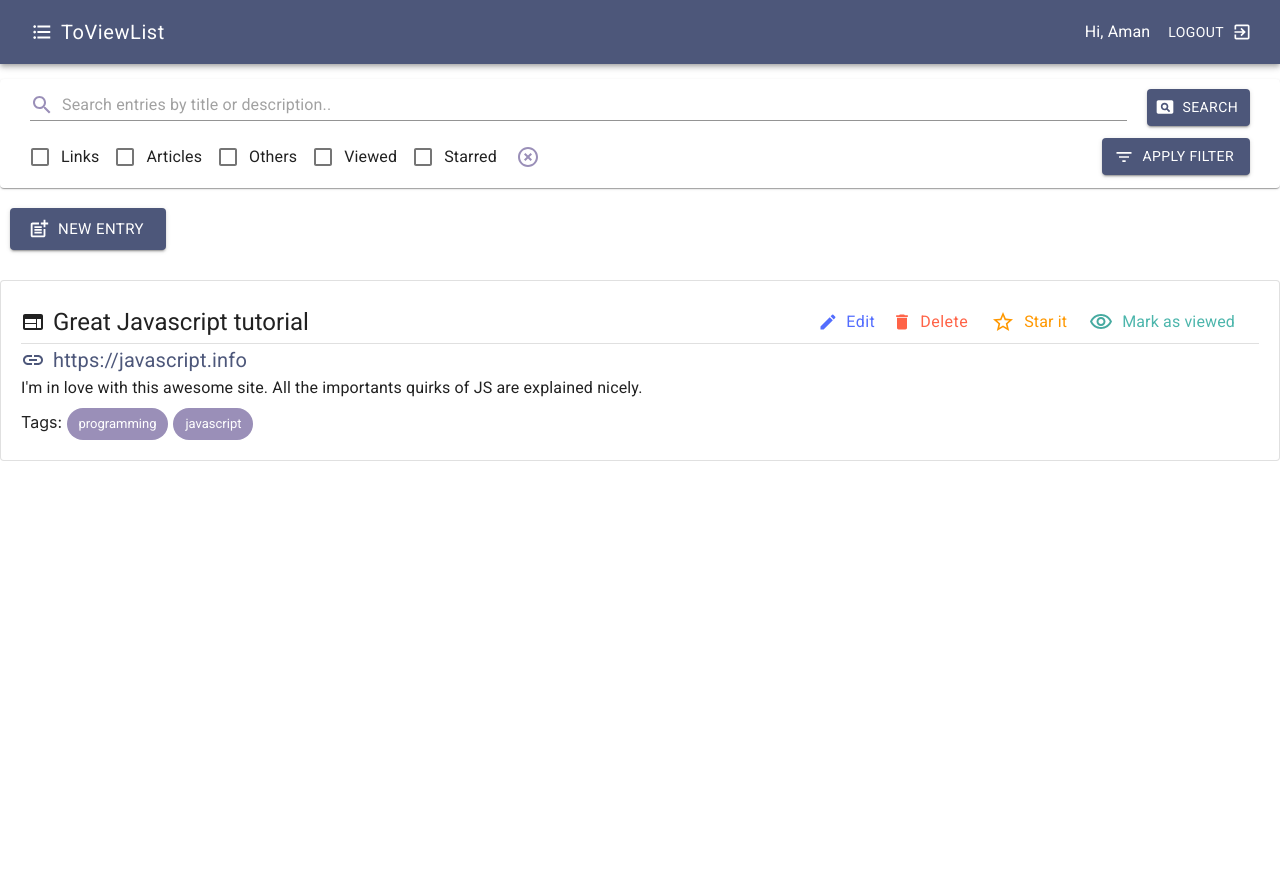
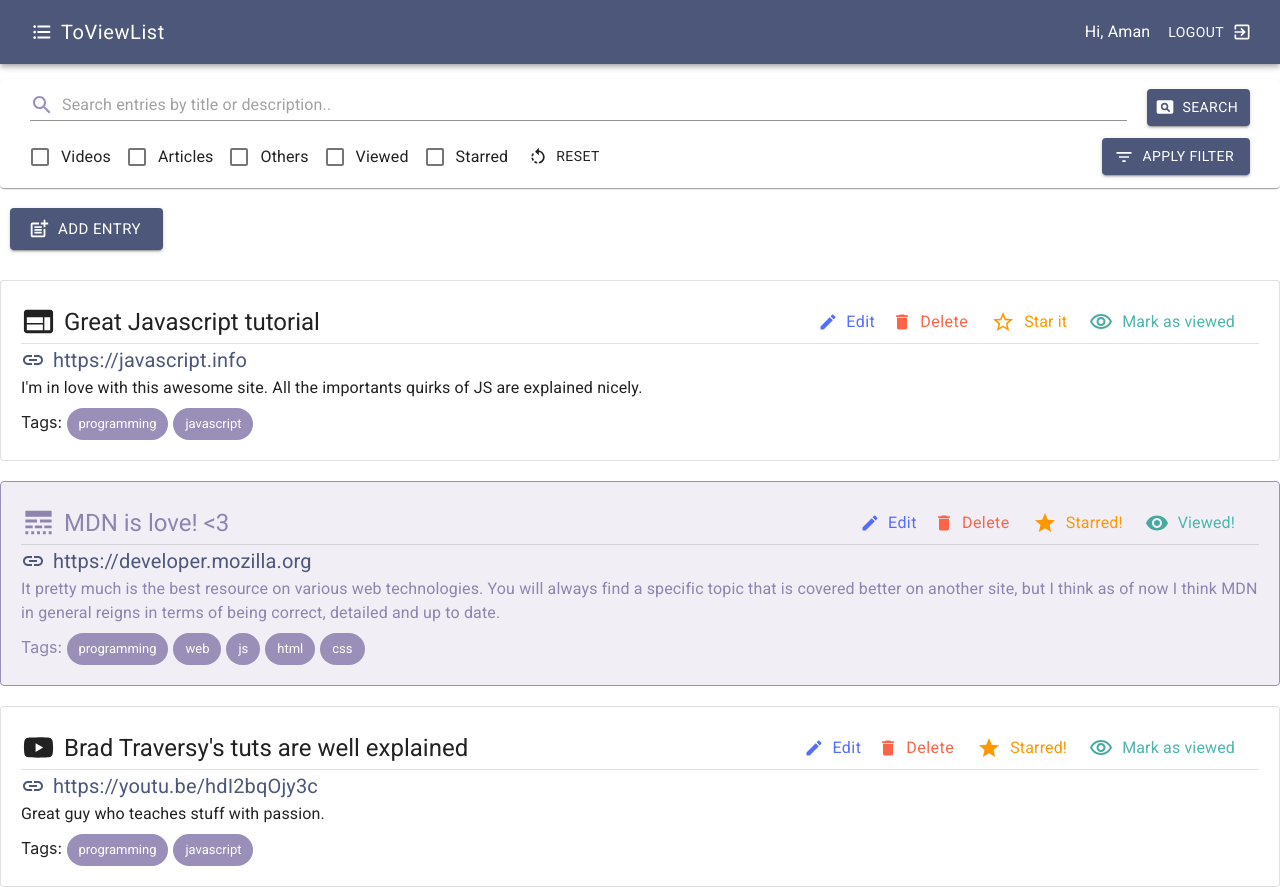
Before and after one commit to amand33p/to-view-list, a React (Create React App) app in the folder client/: page / in a window 1280 px wide. Before the commit the page ends 800 px from the top, so only its background shows below. Built offline with nearby package versions, Linux system fonts and the light colour scheme.

Commit message:
filter functionality added

```diff
--- a/client/src/components/Card.js
+++ b/client/src/components/Card.js
@@ -24,9 +24,10 @@
 import YouTubeIcon from '@material-ui/icons/YouTube';
 import EditIcon from '@material-ui/icons/Edit';
 import DeleteIcon from '@material-ui/icons/Delete';
+import LineStyleIcon from '@material-ui/icons/LineStyle';
 
-const Card = ({ entries }) => {
-  const { title, link, description, tags, type, viewed, starred } = entries;
+const Card = ({ entry }) => {
+  const { title, link, description, tags, type, viewed, starred } = entry;
 
   const [isStarred, setIsStarred] = useState(starred === 'true');
   const [isViewed, setIsViewed] = useState(viewed === 'true');
@@ -94,22 +95,12 @@
       },
       marginRight: 5,
     },
-    star: {
-      '&:hover': {
-        backgroundColor: '#ffefd8',
-      },
-    },
     starButton: {
       borderRadius: 4,
       marginLeft: 1,
       paddingRight: 8,
       '&:hover': {
         backgroundColor: '#ffefd8',
-      },
-    },
-    view: {
-      '&:hover': {
-        backgroundColor: '#d8efed',
       },
     },
     viewButton: {
@@ -153,10 +144,12 @@
       <div className={classes.cardTitle}>
         <Typography variant="h5" className={classes.linkTitle}>
           {type === 'article' ? (
-            <WebIcon style={{ marginRight: 8 }} />
+            <WebIcon style={{ marginRight: 8 }} fontSize="large" />
           ) : type === 'video' ? (
-            <YouTubeIcon style={{ marginRight: 8 }} />
-          ) : null}
+            <YouTubeIcon style={{ marginRight: 8 }} fontSize="large" />
+          ) : (
+            <LineStyleIcon style={{ marginRight: 8 }} fontSize="large" />
+          )}
           {title}
         </Typography>
 
@@ -192,6 +185,7 @@
           <FormControlLabel
             control={
               <Checkbox
+                checked={isStarred}
                 icon={<StarBorderIcon style={{ color: '#ff9800' }} />}
                 checkedIcon={<StarIcon style={{ color: '#ff9800' }} />}
                 className={classes.star}
@@ -205,6 +199,7 @@
           <FormControlLabel
             control={
               <Checkbox
+                checked={isViewed}
                 icon={<VisibilityOutlinedIcon style={{ color: '#46aaa0' }} />}
                 checkedIcon={<VisibilityIcon style={{ color: '#46aaa0' }} />}
                 className={classes.view}
--- a/client/src/components/EntriesDisplay.js
+++ b/client/src/components/EntriesDisplay.js
@@ -1,20 +1,78 @@
 import React from 'react';
+import { useStateValue } from '../context/entry/entryState';
 import Card from './Card';
 
 const EntriesDisplay = () => {
-  const entries = {
-    title: 'Great Javascript tutorial',
-    link: 'javascript.info',
-    description: `I'm in love with this awesome site. All the importants quirks of JS are explained nicely.`,
-    tags: ['programming', 'javascript'],
-    type: 'article',
-    viewed: 'false',
-    starred: 'false',
+  const [{ entries, filter }, dispatch] = useStateValue();
+
+  /*const filterEntries = () => {
+    if (filter.videos) {
+      filteredEntries = filteredEntries.filter((e) => e.type === 'video');
+    }
+
+    if (filter.articles) {
+      filteredEntries = filteredEntries.filter((e) => e.type === 'article');
+    }
+
+    if (filter.others) {
+      filteredEntries = filteredEntries.filter((e) => e.type === 'other');
+    }
+
+    if (filter.viewed) {
+      filteredEntries = filteredEntries.filter((e) => e.viewed === 'true');
+    }
+
+    if (filter.starred) {
+      filteredEntries = filteredEntries.filter((e) => e.starred === 'true');
+    }
+
+    return filteredEntries;
+  };*/
+
+  let array = [];
+
+  const filterEntries = () => {
+    if (
+      Object.keys(filter).length === 0 ||
+      Object.values(filter).filter((v) => v === false).length ===
+        Object.keys(filter).length
+    ) {
+      return entries;
+    }
+
+    if (filter.videos) {
+      const filtered = entries.filter((e) => e.type === 'video');
+      filtered.forEach((f) => (!array.includes(f) ? array.push(f) : null));
+    }
+
+    if (filter.articles) {
+      const filtered = entries.filter((e) => e.type === 'article');
+      filtered.forEach((f) => (!array.includes(f) ? array.push(f) : null));
+    }
+
+    if (filter.others) {
+      const filtered = entries.filter((e) => e.type === 'other');
+      filtered.forEach((f) => (!array.includes(f) ? array.push(f) : null));
+    }
+
+    if (filter.viewed) {
+      const filtered = entries.filter((e) => e.viewed === 'true');
+      filtered.forEach((f) => (!array.includes(f) ? array.push(f) : null));
+    }
+
+    if (filter.starred) {
+      const filtered = entries.filter((e) => e.starred === 'true');
+      filtered.forEach((f) => (!array.includes(f) ? array.push(f) : null));
+    }
+
+    return array;
   };
 
   return (
     <div>
-      <Card entries={entries} />
+      {filterEntries().map((entry) => (
+        <Card key={entry.id} entry={entry} />
+      ))}
     </div>
   );
 };
--- a/client/src/components/Filter.js
+++ b/client/src/components/Filter.js
@@ -1,9 +1,10 @@
 import React, { useState } from 'react';
+import { useStateValue } from '../context/entry/entryState';
+import { setFilterValues, resetFilter } from '../context/entry/entryReducer';
 
 import {
   FormControl,
   Button,
-  IconButton,
   FormGroup,
   FormControlLabel,
   Checkbox,
@@ -11,7 +12,7 @@
 
 import { makeStyles } from '@material-ui/core/styles';
 import FilterListIcon from '@material-ui/icons/FilterList';
-import HighlightOffIcon from '@material-ui/icons/HighlightOff';
+import RotateLeftIcon from '@material-ui/icons/RotateLeft';
 
 const useStyles = makeStyles((theme) => ({
   root: {
@@ -36,8 +37,9 @@
 }));
 
 const Filter = () => {
+  const [, dispatch] = useStateValue();
   const [filter, setFilter] = useState({
-    links: false,
+    videos: false,
     articles: false,
     others: false,
     viewed: false,
@@ -46,7 +48,7 @@
 
   const classes = useStyles();
 
-  const { links, articles, others, viewed, starred } = filter;
+  const { videos, articles, others, viewed, starred } = filter;
 
   const handleCheckboxChange = (event) => {
     setFilter({ ...filter, [event.target.name]: event.target.checked });
@@ -54,17 +56,18 @@
 
   const handleApplyFilter = (e) => {
     e.preventDefault();
-    console.log('filter applied', filter);
+    dispatch(setFilterValues(filter));
   };
 
   const handleUncheck = () => {
     setFilter({
-      links: false,
+      videos: false,
       articles: false,
       others: false,
       viewed: false,
       starred: false,
     });
+    dispatch(resetFilter());
   };
 
   return (
@@ -77,12 +80,12 @@
         <FormControlLabel
           control={
             <Checkbox
-              checked={links}
+              checked={videos}
               onChange={handleCheckboxChange}
-              name="links"
+              name="videos"
             />
           }
-          label="Links"
+          label="Videos"
         />
         <FormControlLabel
           control={
@@ -124,14 +127,9 @@
           }
           label="Starred"
         />
-        <IconButton
-          onClick={handleUncheck}
-          variant="outlined"
-          color="secondary"
-          size="small"
-        >
-          <HighlightOffIcon />
-        </IconButton>
+        <Button onClick={handleUncheck} startIcon={<RotateLeftIcon />}>
+          Reset
+        </Button>
       </FormGroup>
 
       <Button
--- a/client/src/components/Routes.js
+++ b/client/src/components/Routes.js
@@ -25,7 +25,7 @@
           color="primary"
           startIcon={<PostAddIcon />}
         >
-          New Entry
+          Add Entry
         </Button>
         <EntriesDisplay />
       </Route>
--- a/client/src/context/entry/entryContext.js
+++ /dev/null
@@ -1,5 +0,0 @@
-import { createContext } from 'react';
-
-const entryContext = createContext();
-
-export default entryContext;
--- a/client/src/context/entry/entryReducer.js
+++ b/client/src/context/entry/entryReducer.js
@@ -0,0 +1,31 @@
+const entryReducer = (state, action) => {
+  switch (action.type) {
+    case 'SET_FILTER':
+      return {
+        ...state,
+        filter: action.payload,
+      };
+    case 'RESET_FILTER':
+      return {
+        ...state,
+        filter: {},
+      };
+    default:
+      return state;
+  }
+};
+
+export const setFilterValues = (itemsToFilter) => {
+  return {
+    type: 'SET_FILTER',
+    payload: itemsToFilter,
+  };
+};
+
+export const resetFilter = () => {
+  return {
+    type: 'RESET_FILTER',
+  };
+};
+
+export default entryReducer;
--- a/client/src/context/entry/entryState.js
+++ b/client/src/context/entry/entryState.js
@@ -1,14 +1,52 @@
-import React, { useReducer } from 'react';
-import EntryContext from './entryContext';
+import React, { useReducer, createContext, useContext } from 'react';
+import entryReducer from './entryReducer';
 
-const entryState = ({ children }) => {
-  const initialState = {
-    entries: [],
-  };
-
-  const [state, dispatch] = useReducer();
-
-  return <EntryContext.Provider>{children}</EntryContext.Provider>;
+const initialState = {
+  entries: [
+    {
+      title: 'Great Javascript tutorial',
+      link: 'javascript.info',
+      description: `I'm in love with this awesome site. All the importants quirks of JS are explained nicely.`,
+      tags: ['programming', 'javascript'],
+      type: 'article',
+      viewed: 'false',
+      starred: 'false',
+      id: '1',
+    },
+    {
+      title: 'MDN is love! <3',
+      link: 'developer.mozilla.org',
+      description: `It pretty much is the best resource on various web technologies. You will always find a specific topic that is covered better on another site, but I think as of now I think MDN in general reigns in terms of being correct, detailed and up to date.`,
+      tags: ['programming', 'web', 'js', 'html', 'css'],
+      type: 'other',
+      viewed: 'true',
+      starred: 'true',
+      id: '2',
+    },
+    {
+      title: `Brad Traversy's tuts are well explained`,
+      link: 'https://youtu.be/hdI2bqOjy3c',
+      description: `Great guy who teaches stuff with passion.`,
+      tags: ['programming', 'javascript'],
+      type: 'video',
+      viewed: 'false',
+      starred: 'true',
+      id: '3',
+    },
+  ],
+  filter: {},
 };
 
-export default entryState;
+const EntryContext = createContext();
+
+export const EntryStateProvider = ({ children }) => {
+  const [state, dispatch] = useReducer(entryReducer, initialState);
+
+  return (
+    <EntryContext.Provider value={[state, dispatch]}>
+      {children}
+    </EntryContext.Provider>
+  );
+};
+
+export const useStateValue = () => useContext(EntryContext);
--- a/client/src/index.js
+++ b/client/src/index.js
@@ -1,13 +1,17 @@
 import React from 'react';
 import ReactDOM from 'react-dom';
+import App from './App';
+import { BrowserRouter as Router } from 'react-router-dom';
+import { EntryStateProvider } from './context/entry/entryState';
+
 import './index.css';
 import 'fontsource-roboto';
-import App from './App';
-import { BrowserRouter as Router } from 'react-router-dom';
 
 ReactDOM.render(
   <Router>
-    <App />
+    <EntryStateProvider>
+      <App />
+    </EntryStateProvider>
   </Router>,
   document.getElementById('root')
 );
```
